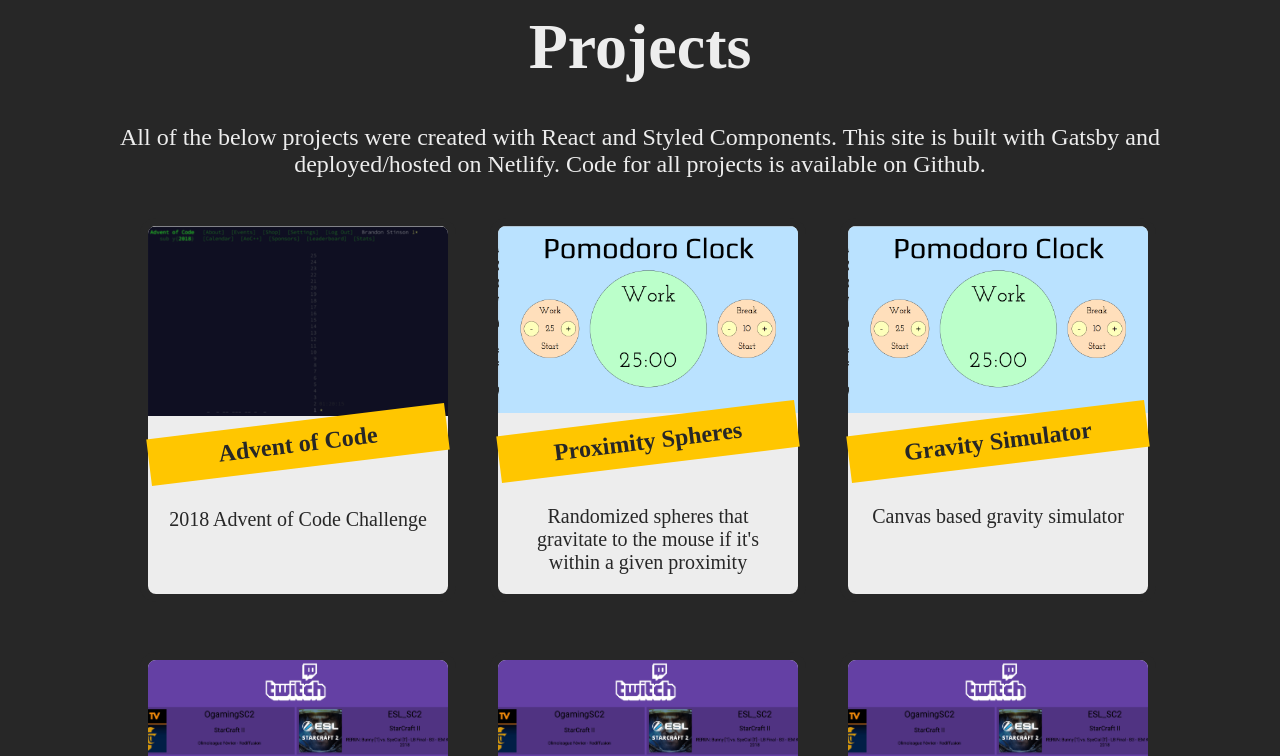
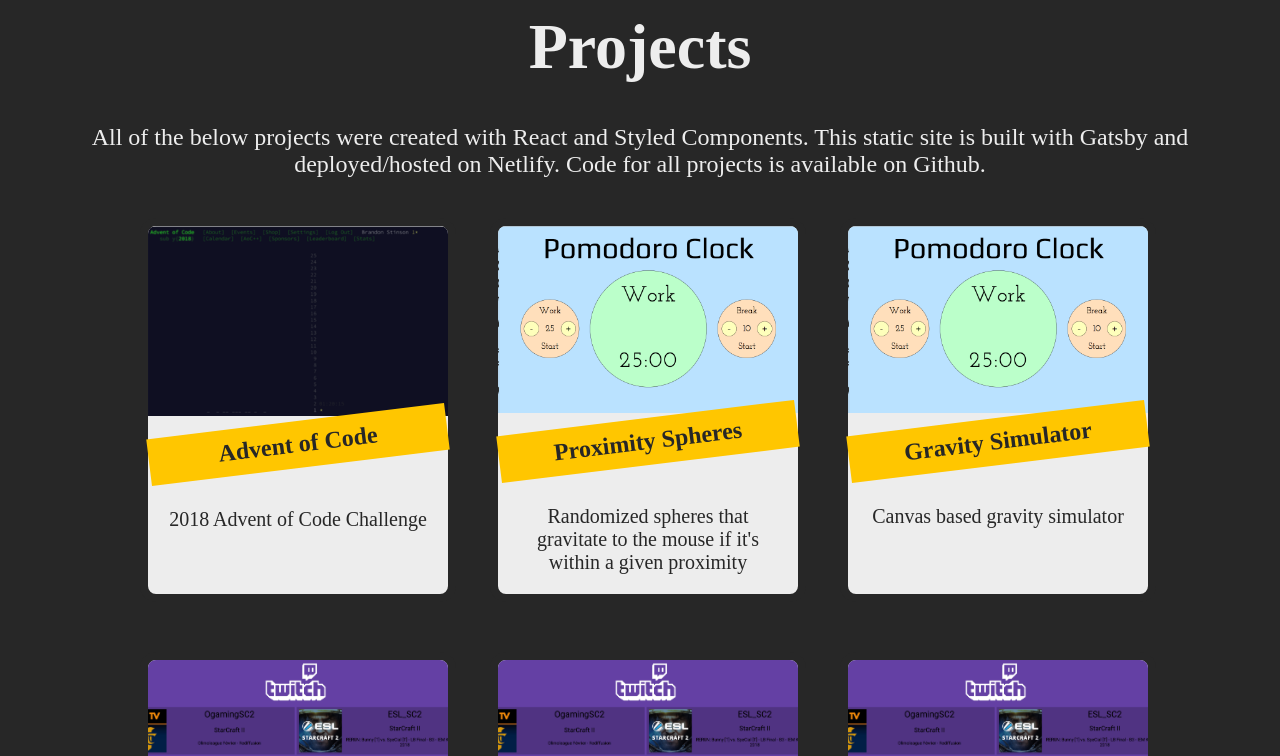
Before and after one commit to brandonstinson/personal-site, a Gatsby site: page /projects in a window 1280 px wide. Shown: the part 50-806 px from the top of the page. Built offline with nearby package versions, Linux system fonts and the light colour scheme; Gatsby itself is replaced by a stand-in of ours.

Commit message:
changed project page text

```diff
--- a/src/pages/projects.js
+++ b/src/pages/projects.js
@@ -36,8 +36,9 @@ const ProjectsPage = () => (
     <Title title="Projects" />
     <StyledProjects>
       <div className="details">
-        All of the below projects were created with React and Styled Components. This site is built
-        with Gatsby and deployed/hosted on Netlify. Code for all projects is available on Github.
+        All of the below projects were created with React and Styled Components. This static site is
+        built with Gatsby and deployed/hosted on Netlify. Code for all projects is available on
+        Github.
       </div>
       <div className="project-container">
         {projects.map(project => (
```
